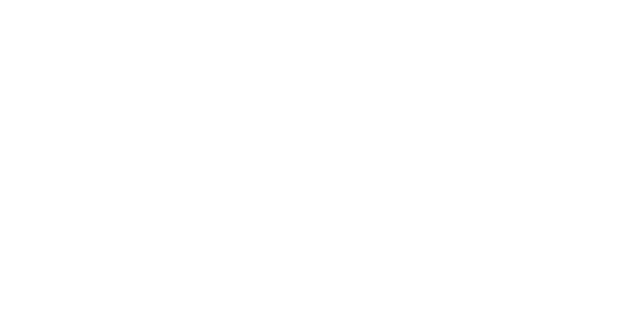
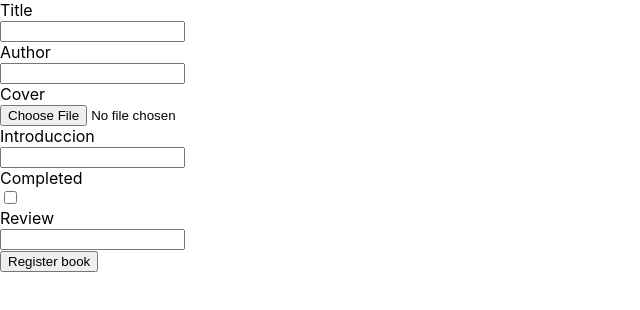
Before and after one commit to Lucas-Quiroga/bookstore-reactjs, a React (Create React App) app: page /create in a window 1280 px wide. Shown: the top 310 px of the page, without its empty margins (0-640 px from the left). Built offline with nearby package versions, Linux system fonts and the light colour scheme.

Commit message:
armando form

```diff
--- a/src/pages/Create.js
+++ b/src/pages/Create.js
@@ -9,10 +9,125 @@
   const [completed, setCompleted] = useState(false);
   const [review, setReview] = useState("");
 
+  function handleChange(e) {
+    const name = e.target.name;
+    const value = e.target.value;
+
+    switch (name) {
+      case "title":
+        setTitle(value);
+        break;
+
+      case "author":
+        setAuthor(value);
+        break;
+
+      case "intro":
+        setIntro(value);
+        break;
+
+      case "completed":
+        setCompleted(e.target.checked);
+        break;
+
+      case "review":
+        setReview(value);
+        break;
+      default:
+    }
+  }
+
+  //funcion que decofica una imagen local
+  const handleOnChangeFile = (e) => {
+    const element = e.target;
+    const file = element.files[0];
+    const reader = new FileReader();
+
+    reader.readAsDataURL(file);
+
+    reader.onloadend = function () {
+      setCover(reader.result.toString());
+    };
+  };
+
+  const handleSubmit = (e) => {
+    e.preventDefault();
+
+    const newBook = {
+      id: crypto.randomUUID(),
+      title,
+      author,
+      cover,
+      intro,
+      completed,
+      review,
+    };
+
+    //TODO: mandar a registrar el libro
+  };
+
   return (
     <div>
-      <form action="">
-        <div></div>
+      <form onSubmit={handleSubmit}>
+        <div>
+          <div>Title</div>
+          <input
+            type="text"
+            name="title"
+            onChange={handleChange}
+            value={title}
+          />
+        </div>
+
+        <div>
+          <div>Author</div>
+          <input
+            type="text"
+            name="author"
+            onChange={handleChange}
+            value={author}
+          />
+        </div>
+
+        <div>
+          <div>Cover</div>
+          <input type="file" name="cover" onChange={handleOnChangeFile} />
+          <div>
+            {!!cover ? <img src={cover} width="200" alt="preview" /> : ""}
+          </div>
+        </div>
+
+        <div>
+          <div>Introduccion</div>
+          <input
+            type="text"
+            name="intro"
+            onChange={handleChange}
+            value={intro}
+          />
+        </div>
+
+        <div>
+          <div>Completed</div>
+          <input
+            type="checkbox"
+            name="completed"
+            onChange={handleChange}
+            value={completed}
+          />
+        </div>
+
+        <div>
+          <div>Review</div>
+          <input
+            type="text"
+            name="review"
+            onChange={handleChange}
+            value={review}
+          />
+        </div>
+
+        <input type="submit" value="Register book" />
       </form>
     </div>
   );
```
